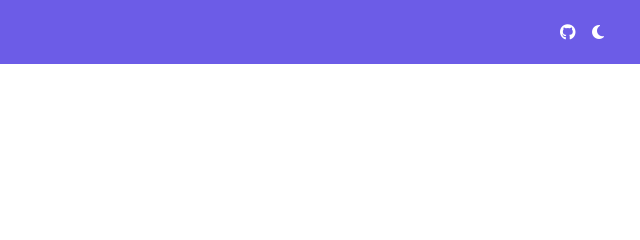
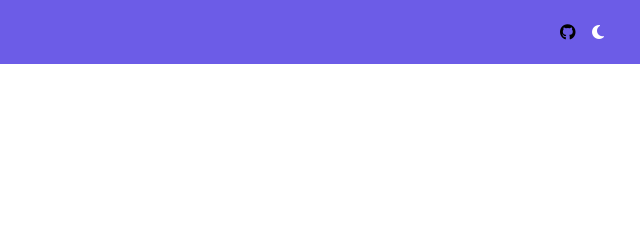
Before and after one commit to rianerose/Adriane, a website: page public/index.html in a window 1280 px wide. Shown: the top 240 px of the page, 640-1280 px from the left. Drawn offline with Linux system fonts and the light colour scheme.

Commit message:
changed icon

```diff
--- a/public/index.html
+++ b/public/index.html
@@ -56,7 +56,7 @@
               aria-label="GitHub"
             >
               <span class="inline-flex h-[1em] w-[1em] shrink-0">
-                <i class="fa fa-github text-white" aria-hidden="true"></i>
+                <i class="fa fa-github dark:text-white" aria-hidden="true"></i>
               </span>
             </a>
             <button
```
Also changed, not shown: public/output.css.
